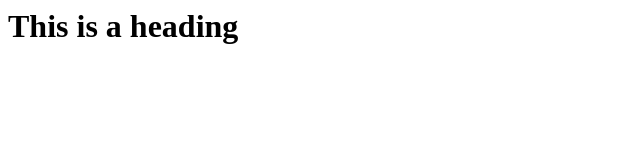
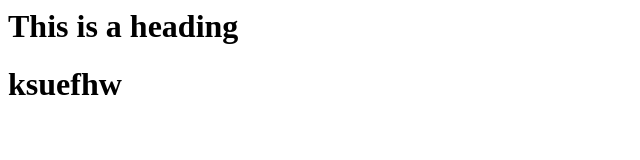
Before and after one commit to VDT37/git-one, a plain HTML site: page index.html in a window 1280 px wide. Shown: the whole page, without its empty margins (0-640 px from the left). Drawn offline with Linux system fonts and the light colour scheme.

Commit message:
added new h1

```diff
--- a/index.html
+++ b/index.html
@@ -6,5 +6,6 @@
   </head>
   <body>
     <h1> This is a heading </h1>
+    <h1> ksuefhw </h1>
   </body>
 </html>
```
